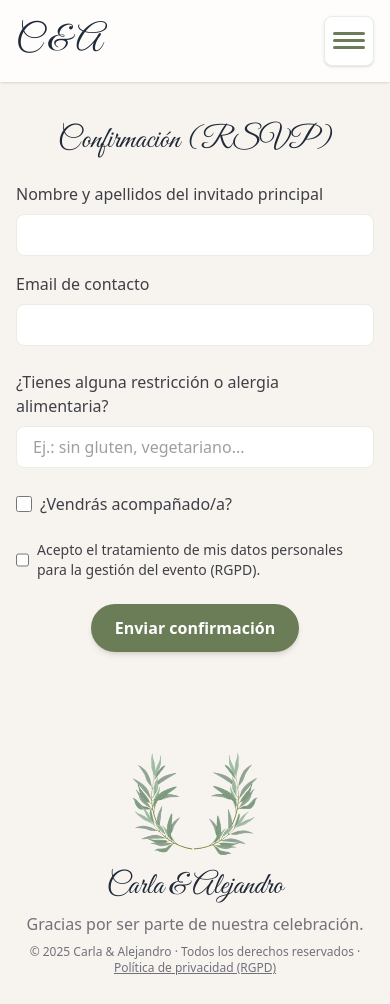
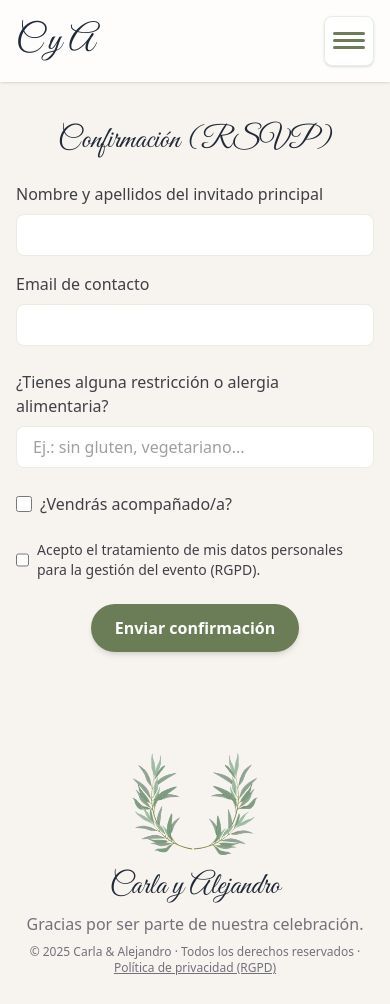
Before and after one commit to EdgarIvanEspinoza/carlayalejandro, a Next.js app: page /rsvp in a window 390 px wide. Built offline with nearby package versions, Linux system fonts and the light colour scheme.

Commit message:
Cambios en algunos carateres y tamaños de texto

```diff
--- a/app/(wedding)/layout.tsx
+++ b/app/(wedding)/layout.tsx
@@ -10,7 +10,7 @@ const menu = [
   { name: 'Inicio', href: '/' },
   { name: 'Detalles', href: '/detalles' },
   { name: 'Programa', href: '/programa' },
-  { name: 'Dress Code', href: '/dresscode' },
+  { name: 'Vestimenta', href: '/dresscode' },
   { name: 'Regalos', href: '/regalos' },
   // { name: "RSVP", href: "/rsvp" },
   // { name: "Fotos", href: "/fotos" },
@@ -24,7 +24,7 @@ function WeddingLayout({ children }: { children: React.ReactNode }) {
       {/* Mobile Hamburger */}
       <nav className="w-full py-4 bg-white/80 shadow-sm sticky top-0 z-20 animate-fade-down">
         <div className="flex items-center justify-between md:hidden px-4">
-          <span className="font-greatvibes text-4xl text-[#1f2937]">C & A</span>
+          <span className="font-greatvibes text-4xl text-[#1f2937]">C y A</span>
           <button
             aria-label="Abrir menú"
             className="p-2 rounded-lg border border-[#e6efe2] bg-white shadow"
@@ -144,7 +144,7 @@ function WeddingLayout({ children }: { children: React.ReactNode }) {
           height={64}
           className="mt-8 mx-auto"
         />
-        <p className="font-greatvibes text-3xl text-[#1f2937] mb-2">Carla & Alejandro</p>
+        <p className="font-greatvibes text-3xl text-[#1f2937] mb-2">Carla y Alejandro</p>
         <p className="text-base mb-2">
           Gracias por ser parte de nuestra celebración.
         </p>
--- a/app/detalles/page.tsx
+++ b/app/detalles/page.tsx
@@ -19,12 +19,6 @@ export default function Detalles() {
                   />
                 </h2>
               </div>
-          {/* Aquí insertas el clima */}
-          <Clima />
-         <br />
-          <p className="text-xs text-[#6b7280] mt-2">
-            Fuente: Open-Meteo · Actualiza automáticamente según tu ubicación si das permiso.
-          </p>
         <div className="bg-[#e6efe2] rounded-xl p-6 shadow-sm mb-6">
           <h3 className="text-xl font-semibold mb-2 text-[#1f2937]">Ceremonia</h3>
           <p>
@@ -56,6 +50,8 @@ export default function Detalles() {
           <p>Marina Vela, Pg. de Joan de Borbó, 103, Ciutat Vella, 08039 Barcelona</p>
           <a className="inline-block bg-[#6b7d57] text-white font-inter font-semibold rounded-full px-6 py-3 border-none cursor-pointer transition-colors duration-200 shadow-md text-base hover:bg-[#d4af37] hover:text-white mt-4" target="_blank" rel="noopener" href="https://maps.app.goo.gl/X2GGEVsiiSMC5KCz7">Ver en Google Maps</a>
         </div>
+   {/* Aquí insertas el clima */}
+          <Clima />
       </section>
     </WeddingLayout>
   );
--- a/app/dresscode/page.tsx
+++ b/app/dresscode/page.tsx
@@ -5,7 +5,7 @@ export default function DressCode() {
   return (
     <WeddingLayout>
       <section className="animate-fade-in">
-        <h1 className="text-3xl md:text-6xl font-greatvibes text-[#1f2937] mb-6 text-center">Dress Code</h1>
+        <h1 className="text-3xl md:text-6xl font-greatvibes text-[#1f2937] mb-6 text-center">Vestimenta</h1>
                       <div className="flex flex-col items-center justify-center py-1 animate-fade-in relative z-10">
                         <h2 className="text-center mb-8">
                           <Image
--- a/app/page.tsx
+++ b/app/page.tsx
@@ -17,7 +17,7 @@ export default function Home() {
           />
         </h1>
         <h2 className="text-center text-5xl md:text-7xl font-greatvibes text-[#1f2937] mb-4 tracking-wide font-normal">
-          Carla & Alejandro
+          Carla y Alejandro
         </h2>
         <p className="text-xl mb-4 text-center">
           13 de diciembre de 2025 <br />
--- a/app/regalos/page.tsx
+++ b/app/regalos/page.tsx
@@ -66,9 +66,10 @@ export default function Regalos() {
             />
           </h2>
         </div>
-
-        <p className="text-lg text-center max-w-2xl mx-auto">
-          Vuestra presencia es el mejor regalo. Si aun así queréis tener un detalle,
+        <p className="text-2xl md:text-1xl text-center max-w-5xl mx-auto">
+          Vuestra presencia es el mejor regalo.</p>
+          <p className="text-lg text-center max-w-1xl mx-auto">
+            Si aun así queréis tener un detalle,
           <br></br>podéis usar este IBAN o Bizum.
         </p>
 
```
